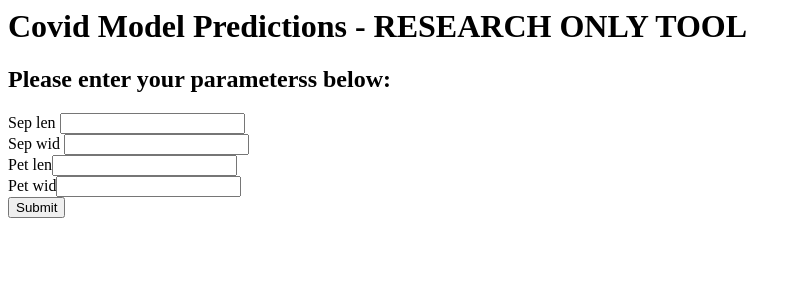
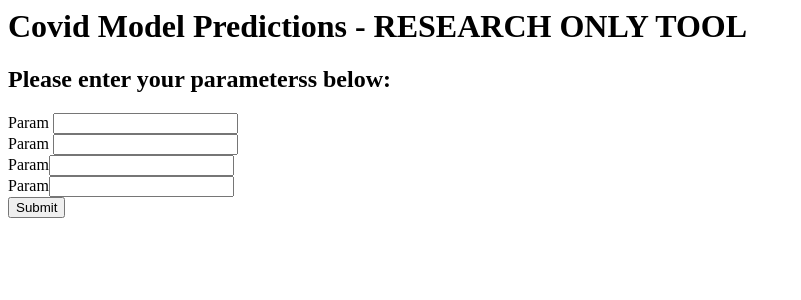
Before and after one commit to mjorgecardoso/heroku_app, a Python web app: template templates/home.html in a window 1280 px wide. Shown: the top 300 px of the page, without its empty margins (0-801 px from the left). Run offline with Jinja, Linux system fonts and the light colour scheme; the template is opened without the code that fills it, so the values that code supplies are empty, except form fields; form fields are guessed from the names that the template uses.

Commit message:
Update home.html

```diff
--- a/templates/home.html
+++ b/templates/home.html
@@ -3,13 +3,13 @@
 <form  method="POST">
     {# This hidden_tag is a CSRF security feature. #}
     {{ form.hidden_tag() }}
-    {{ form.sep_len.label }} {{form.sep_len}}
+    {{ form.param1.label }} {{form.param1}}
     <br>
-    {{ form.sep_wid.label}} {{form.sep_wid}}
+    {{ form.param2.label}} {{form.param2}}
     <br>
-    {{form.pet_len.label}}{{form.pet_len}}
+    {{form.param3.label}}{{form.param3}}
     <br>
-    {{form.pet_wid.label}}{{form.pet_wid}}
+    {{form.param4.label}}{{form.param4}}
     <br>
     {{ form.submit() }}
 </form>
```
